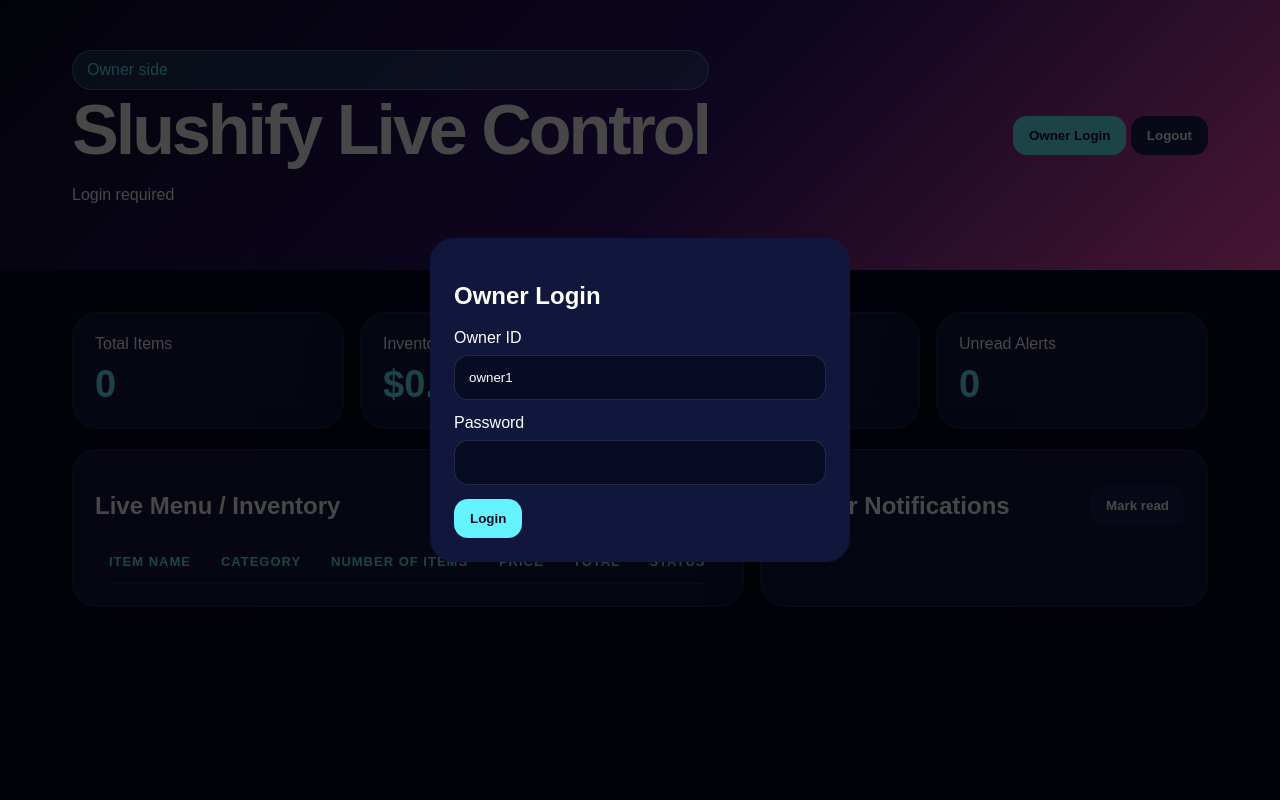
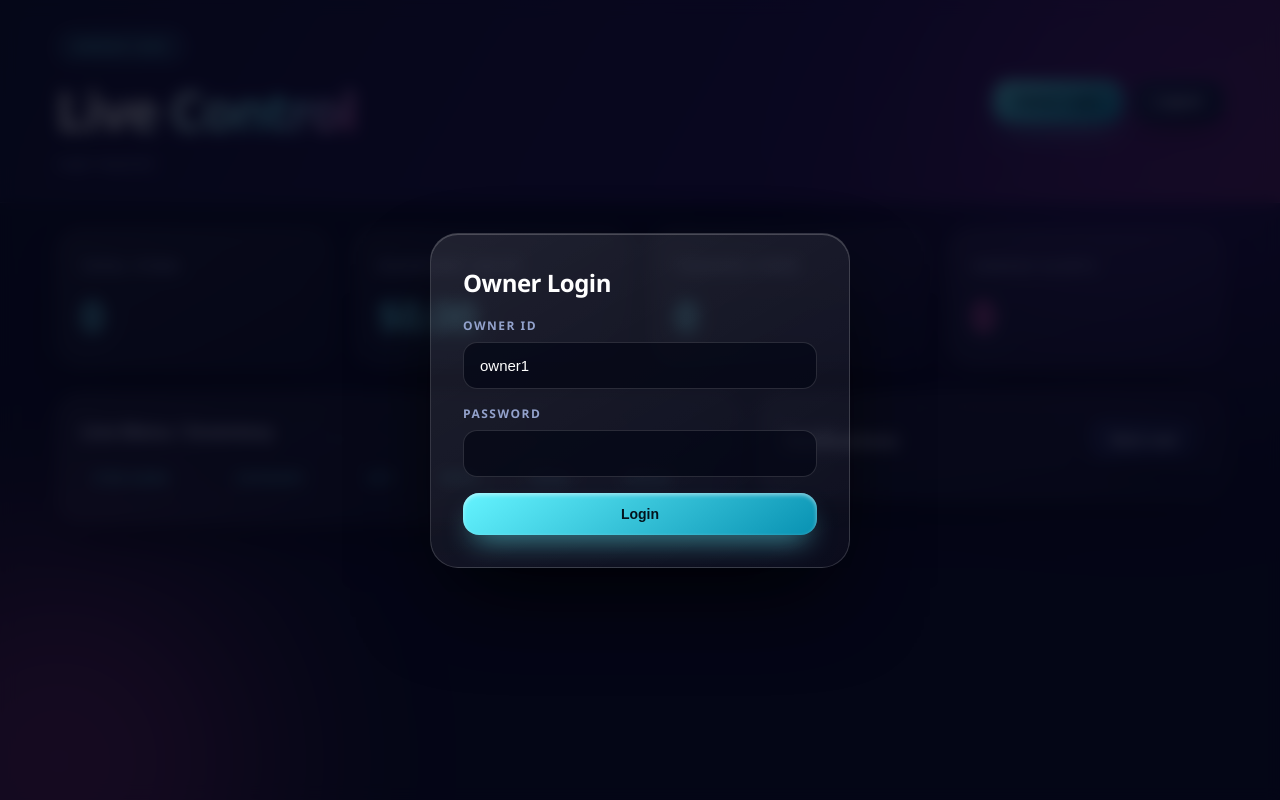
Before and after one commit to young-cpw/slushify---accountin, a website: page public/owner.html in a window 1280 px wide. Drawn offline with Linux system fonts and the light colour scheme.

```diff
--- a/public/owner.html
+++ b/public/owner.html
@@ -5,42 +5,90 @@
   <meta name="viewport" content="width=device-width, initial-scale=1.0">
   <title>Slushify Owner Dashboard</title>
   <style>
-    * { box-sizing: border-box; }
-    body { margin: 0; min-height: 100vh; font-family: Arial, sans-serif; background: #080b24; color: #ffffff; }
-    header { padding: 28px; background: linear-gradient(135deg, #080b24, #351574 55%, #ff4fb8); }
-    .wrap { width: min(1180px, 100%); margin: 0 auto; padding: 22px; }
-    h1 { margin: 0; font-size: clamp(32px, 6vw, 70px); letter-spacing: -3px; }
+    * { box-sizing: border-box; margin: 0; padding: 0; }
+    body { min-height: 100vh; font-family: 'Segoe UI', Arial, sans-serif; background: #070a1f; color: #fff; overflow-x: hidden; }
+    .orb { position: fixed; border-radius: 50%; filter: blur(100px); opacity: .4; animation: float 14s ease-in-out infinite; pointer-events: none; }
+    .orb1 { width: 460px; height: 460px; background: #5b1fa6; top: -140px; right: -120px; }
+    .orb2 { width: 380px; height: 380px; background: #ff4fb8; bottom: -140px; left: -120px; animation-delay: -6s; }
+    @keyframes float { 0%,100% { transform: translate(0,0) scale(1); } 50% { transform: translate(-30px,30px) scale(1.1); } }
+
+    header {
+      position: relative; z-index: 2; padding: 30px 24px;
+      background: linear-gradient(120deg, rgba(13,17,45,.9), rgba(53,21,116,.55) 60%, rgba(255,79,184,.28));
+      border-bottom: 1px solid rgba(255,255,255,.1); backdrop-filter: blur(16px);
+    }
+    .wrap { width: min(1180px, 100%); margin: 0 auto; padding: 0 6px; }
     .top { display: flex; justify-content: space-between; gap: 16px; align-items: center; flex-wrap: wrap; }
-    .pill { padding: 10px 14px; border-radius: 999px; background: rgba(101,244,255,0.16); color: #65f4ff; border: 1px solid rgba(101,244,255,0.35); }
-    button { border: 0; border-radius: 14px; padding: 12px 16px; font-weight: 800; cursor: pointer; background: #65f4ff; color: #080b24; }
-    button.dark { background: #1c214f; color: #ffffff; }
-    button.danger { background: #ff4f7b; color: #ffffff; }
-    .grid { display: grid; grid-template-columns: repeat(auto-fit, minmax(220px, 1fr)); gap: 16px; margin: 20px 0; }
-    .card { border-radius: 26px; padding: 22px; background: #11163d; border: 1px solid rgba(255,255,255,0.08); box-shadow: 0 20px 60px rgba(0,0,0,0.22); }
-    .metric { font-size: 38px; font-weight: 900; margin-top: 10px; color: #65f4ff; }
-    .panel { display: grid; grid-template-columns: 1.2fr .8fr; gap: 16px; }
-    table { width: 100%; border-collapse: collapse; overflow: hidden; border-radius: 18px; }
-    th, td { padding: 14px; border-bottom: 1px solid rgba(255,255,255,0.08); text-align: left; }
-    th { color: #65f4ff; font-size: 13px; text-transform: uppercase; letter-spacing: 1px; }
-    .notice { display: grid; gap: 10px; }
-    .notice article { padding: 14px; border-radius: 16px; background: rgba(255,79,184,0.14); border: 1px solid rgba(255,79,184,0.28); }
+    .pill { display: inline-block; padding: 7px 16px; border-radius: 999px; font-size: 12px; font-weight: 800; letter-spacing: 2px;
+      background: rgba(101,244,255,.12); color: #65f4ff; border: 1px solid rgba(101,244,255,.35); }
+    h1 { margin: 10px 0 6px; font-size: clamp(30px, 5vw, 54px); letter-spacing: -2px;
+      background: linear-gradient(120deg, #fff 30%, #65f4ff 70%, #ff4fb8); -webkit-background-clip: text; background-clip: text; color: transparent; }
+    #state { color: #93a2cc; font-size: 14px; }
+
+    main { position: relative; z-index: 2; width: min(1180px, 100%); margin: 0 auto; padding: 26px 6px 60px; perspective: 1400px; }
+
+    button { border: 0; border-radius: 16px; padding: 13px 22px; font-weight: 800; cursor: pointer; font-size: 14px;
+      background: linear-gradient(145deg, #65f4ff, #0891b2); color: #04121c;
+      box-shadow: 0 14px 28px -10px rgba(101,244,255,.6), inset 0 2px 4px rgba(255,255,255,.5); transition: transform .15s ease, box-shadow .15s ease; }
+    button:hover { transform: translateY(-3px); box-shadow: 0 20px 34px -10px rgba(101,244,255,.7); }
+    button:active { transform: translateY(0); }
+    button.dark { background: linear-gradient(145deg, #232a56, #141a3d); color: #dfe6ff; box-shadow: 0 14px 28px -12px rgba(0,0,0,.7), inset 0 1px 3px rgba(255,255,255,.15); }
+
+    .grid { display: grid; grid-template-columns: repeat(auto-fit, minmax(230px, 1fr)); gap: 20px; margin: 26px 0; }
+    .card {
+      border-radius: 26px; padding: 24px; position: relative; transform-style: preserve-3d; transition: transform .2s ease;
+      background: linear-gradient(150deg, rgba(255,255,255,.09), rgba(255,255,255,.02));
+      border: 1px solid rgba(255,255,255,.12); backdrop-filter: blur(14px);
+      box-shadow: 0 26px 50px -18px rgba(0,0,0,.7), inset 0 1px 0 rgba(255,255,255,.15);
+    }
+    .card:hover { transform: translateY(-6px) rotateX(4deg); }
+    .card span { color: #93a2cc; font-size: 13px; font-weight: 700; letter-spacing: 1.5px; text-transform: uppercase; }
+    .metric { font-size: 40px; font-weight: 900; margin-top: 12px; letter-spacing: -1px;
+      background: linear-gradient(120deg, #65f4ff, #a5f3fc); -webkit-background-clip: text; background-clip: text; color: transparent;
+      text-shadow: 0 14px 40px rgba(101,244,255,.25); }
+    .card.alert .metric { background: linear-gradient(120deg, #ff4fb8, #ff9ad2); -webkit-background-clip: text; background-clip: text; }
+
+    .panel { display: grid; grid-template-columns: 1.25fr .85fr; gap: 20px; align-items: start; }
+    .panel h2 { font-size: 18px; margin-bottom: 14px; color: #dfe6ff; letter-spacing: -.3px; }
+    table { width: 100%; border-collapse: collapse; }
+    th, td { padding: 13px 12px; border-bottom: 1px solid rgba(255,255,255,.07); text-align: left; font-size: 14px; }
+    th { color: #65f4ff; font-size: 11px; text-transform: uppercase; letter-spacing: 1.5px; }
+    tr { transition: background .15s ease; }
+    tbody tr:hover { background: rgba(101,244,255,.05); }
     .finished { color: #ff7898; font-weight: 900; }
-    .modal { display: none; position: fixed; inset: 0; background: rgba(0,0,0,0.72); place-items: center; padding: 20px; }
+    .avail { color: #6ee7b7; font-weight: 700; }
+
+    .notice { display: grid; gap: 12px; max-height: 420px; overflow-y: auto; padding-right: 4px; }
+    .notice::-webkit-scrollbar { width: 6px; } .notice::-webkit-scrollbar-thumb { background: rgba(255,255,255,.15); border-radius: 3px; }
+    .notice article { padding: 14px 16px; border-radius: 18px; background: rgba(255,79,184,.1); border: 1px solid rgba(255,79,184,.25);
+      box-shadow: 0 12px 26px -14px rgba(255,79,184,.4); }
+    .notice article strong { color: #ff9ad2; font-size: 12px; letter-spacing: 1px; text-transform: uppercase; }
+    .notice article p { margin: 6px 0 4px; font-size: 14px; }
+    .notice article small { color: #7c89b5; font-size: 11px; }
+
+    .modal { display: none; position: fixed; inset: 0; background: rgba(4,6,20,.8); backdrop-filter: blur(8px); place-items: center; padding: 20px; z-index: 50; }
     .modal.open { display: grid; }
-    .login { width: min(420px, 100%); background: #11163d; padding: 24px; border-radius: 24px; }
-    input { width: 100%; padding: 14px; border-radius: 14px; border: 1px solid rgba(255,255,255,0.12); background: #080b24; color: #fff; margin: 8px 0 14px; }
-    @media (max-width: 820px) { .panel { grid-template-columns: 1fr; } }
+    .login { width: min(420px, 100%); padding: 32px; border-radius: 28px; transform-style: preserve-3d;
+      background: linear-gradient(150deg, rgba(255,255,255,.1), rgba(255,255,255,.03));
+      border: 1px solid rgba(255,255,255,.15); box-shadow: 0 40px 90px -20px rgba(0,0,0,.85), inset 0 1px 0 rgba(255,255,255,.2); }
+    .login h2 { margin-bottom: 18px; letter-spacing: -.5px; }
+    label { display: block; font-size: 12px; font-weight: 800; letter-spacing: 1.5px; text-transform: uppercase; color: #93a2cc; }
+    input { width: 100%; padding: 14px 16px; border-radius: 14px; border: 1px solid rgba(255,255,255,.14); background: rgba(4,6,20,.7); color: #fff; margin: 8px 0 16px; font-size: 15px; outline: none; transition: border .15s ease, box-shadow .15s ease; }
+    input:focus { border-color: #65f4ff; box-shadow: 0 0 0 4px rgba(101,244,255,.15); }
+    @media (max-width: 860px) { .panel { grid-template-columns: 1fr; } }
   </style>
 </head>
 <body>
+  <div class="orb orb1"></div><div class="orb orb2"></div>
+
   <header>
     <div class="wrap top">
       <div>
-        <div class="pill">Owner side</div>
-        <h1>Slushify Live Control</h1>
+        <span class="pill">OWNER SIDE</span>
+        <h1>Live Control</h1>
         <p id="state">Login required</p>
       </div>
-      <div>
+      <div style="display:flex; gap:10px;">
         <button onclick="openLogin()">Owner Login</button>
         <button class="dark" onclick="logout()">Logout</button>
       </div>
@@ -52,19 +100,19 @@
       <div class="card"><span>Total Items</span><div class="metric" id="inventoryCount">0</div></div>
       <div class="card"><span>Inventory Value</span><div class="metric" id="inventoryValue">$0.00</div></div>
       <div class="card"><span>Finished Items</span><div class="metric" id="finishedItems">0</div></div>
-      <div class="card"><span>Unread Alerts</span><div class="metric" id="unreadNotifications">0</div></div>
+      <div class="card alert"><span>Unread Alerts</span><div class="metric" id="unreadNotifications">0</div></div>
     </section>
 
     <section class="panel">
       <div class="card">
         <h2>Live Menu / Inventory</h2>
         <table>
-          <thead><tr><th>Item name</th><th>Category</th><th>Number of items</th><th>Price</th><th>Total</th><th>Status</th></tr></thead>
+          <thead><tr><th>Item name</th><th>Category</th><th>Qty</th><th>Price</th><th>Total</th><th>Status</th></tr></thead>
           <tbody id="inventoryRows"></tbody>
         </table>
       </div>
       <div class="card">
-        <div class="top"><h2>Owner Notifications</h2><button class="dark" onclick="markRead()">Mark read</button></div>
+        <div class="top" style="margin-bottom:14px;"><h2 style="margin:0;">Notifications</h2><button class="dark" onclick="markRead()">Mark read</button></div>
         <div class="notice" id="notifications"></div>
       </div>
     </section>
@@ -77,7 +125,7 @@
       <input id="loginId" value="owner1" required>
       <label>Password</label>
       <input id="loginPass" type="password" required>
-      <button type="submit">Login</button>
+      <button type="submit" style="width:100%;">Login</button>
     </form>
   </div>
 
@@ -114,11 +162,11 @@
       const inventory = await (await fetch('/api/inventory', { headers: auth() })).json();
       inventoryRows.innerHTML = inventory.map(item => {
         const qty = Number(item.quantity) || 0;
-        return `<tr><td>${item.name}</td><td>${item.category}</td><td>${qty}</td><td>${money(item.price)}</td><td>${money(qty * item.price)}</td><td>${qty <= 0 ? '<span class="finished">Finished</span>' : 'Available'}</td></tr>`;
+        return `<tr><td>${item.name}</td><td>${item.category}</td><td>${qty}</td><td>${money(item.price)}</td><td>${money(qty * item.price)}</td><td>${qty <= 0 ? '<span class="finished">Finished</span>' : '<span class="avail">Available</span>'}</td></tr>`;
       }).join('') || '<tr><td colspan="6">No items yet</td></tr>';
 
       const alerts = await (await fetch('/api/notifications', { headers: auth() })).json();
-      notifications.innerHTML = alerts.slice(0, 12).map(alert => `<article><strong>${alert.read ? '' : 'NEW '} ${alert.type}</strong><p>${alert.message}</p><small>${new Date(alert.createdAt).toLocaleString()}</small></article>`).join('') || '<p>No notifications yet</p>';
+      notifications.innerHTML = alerts.slice(0, 12).map(alert => `<article><strong>${alert.read ? '' : 'NEW  '}${alert.type}</strong><p>${alert.message}</p><small>${new Date(alert.createdAt).toLocaleString()}</small></article>`).join('') || '<p style="color:#7c89b5;">No notifications yet</p>';
 
       if (status.unreadNotifications > lastUnread && lastUnread !== 0) {
         if ('Notification' in window && Notification.permission === 'granted') new Notification('Slushify alert', { body: 'New inventory notification' });
```
